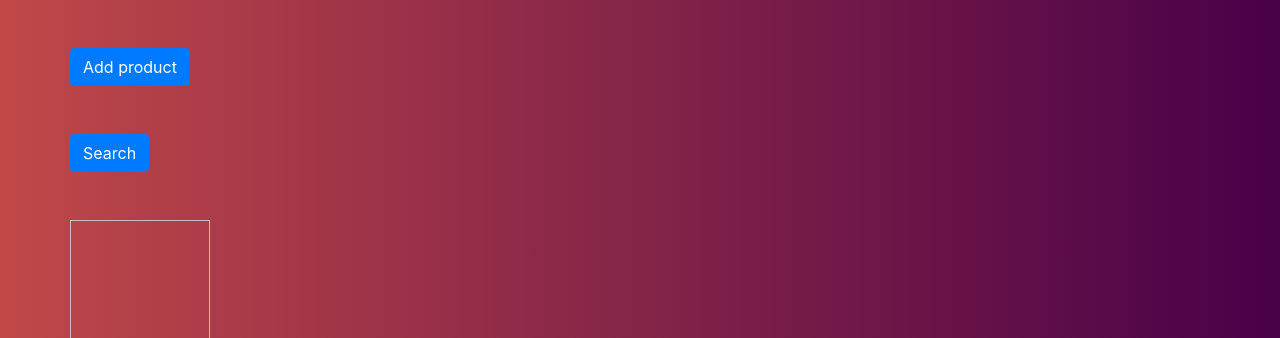
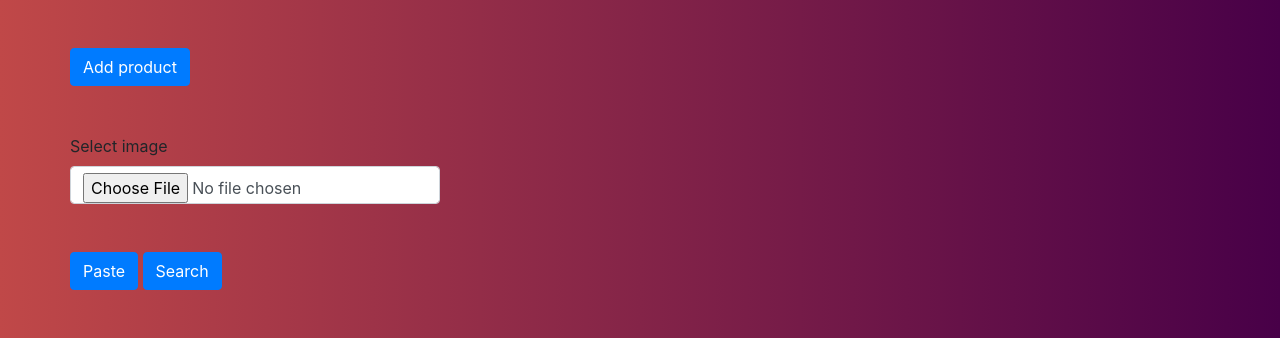
Before and after one commit to nguyentruongtuan/imagesearch, a Flask app: page / in a window 1280 px wide. Shown: the top 338 px of the page. Run offline with Flask 3, Linux system fonts and the light colour scheme; some libraries are stand-ins or nearby versions.

Commit message:
Add img input for searching

```diff
--- a/src/templates/index.html
+++ b/src/templates/index.html
@@ -31,37 +31,36 @@
   {% endblock %}
   <script>
 
+
     document.addEventListener('DOMContentLoaded', () => {
 
       // console.log(`copied '${value}' to clipboard`);
 
-      const btn = document.getElementById('paste-button')
+      const btn = document.getElementById('search-button')
+      const pasteButton = document.getElementById('paste-button')
+      const previewIMG = document.getElementById('search-image-preview')
 
       btn.addEventListener('click', async () => {
 
         try {
-          const clipboardItems = await navigator.clipboard.read();
-          for (const clipboardItem of clipboardItems) {
-            const imageTypes = clipboardItem.types.find(type => type.startsWith('image/'))
-            const blob = await clipboardItem.getType(imageTypes);
 
-            const response = await fetch('/api/search', {
-              method: 'POST',
-              body: blob,
+          const imageData = await fetch(previewIMG.src)
+          const response = await fetch('/api/search', {
+            method: 'POST',
+            body: await imageData.blob(),
 
-            })
+          })
 
-            document.getElementById('result').innerHTML = await response.text()
+          document.getElementById('result').innerHTML = await response.text()
 
-          }
         } catch (err) {
           console.error(err.name, err.message);
         }
       })
 
-      const previewIMG = document.getElementById('search-image-preview')
 
-      document.onpaste = async function (event) {
+
+      async function pasteImage(event) {
 
         console.log(event)
 
@@ -85,6 +84,55 @@
 
       }
 
+      const formFileLg = document.getElementById('formFile')
+      formFileLg.onchange = function() {
+        const [file] = formFileLg.files
+        if (file) {
+          previewIMG.src = URL.createObjectURL(file)
+        }
+      }
+
+
+      pasteButton.addEventListener('click', function (event) {
+        navigator.clipboard.read()
+        .then(data => {
+          try {
+            // const clipboardItems = await navigator.clipboard.read();
+            for (const clipboardItem of data) {
+
+
+              console.log(clipboardItem)
+
+              for (const type of clipboardItem.types) {
+
+                console.log(type)
+
+                if (type.indexOf('image') !== -1) {
+                  clipboardItem.getType(type)
+                    .then(blob => {
+                      console.log(blob)
+                       previewIMG.src = URL.createObjectURL(blob);
+                    })
+
+                }
+
+
+              }
+
+
+              event.preventDefault()
+
+            }
+          } catch (err) {
+            console.error(err.name, err.message);
+          }
+
+        })
+      })
+
+
+      document.onpaste = pasteImage
+
 
     })
 
@@ -101,10 +149,20 @@
         <a href="/product" class="btn btn-primary"> Add product </a>
       </div>
     </div>
+    <div class="row mb-5">
+            <div class="mb-6">
+              <label for="formFile" class="form-label">Select image</label>
+              <input class="form-control" type="file" id="formFile">
+            </div>
+    </div>
     <div class="row text-center text-white mb-5">
 
-      <div>
-        <button type="button" id="paste-button" class="btn btn-primary">Search</button>
+      <div class="mb-6">
+
+        <div>
+          <button type="button" id="paste-button" class="btn btn-primary">Paste</button>
+          <button type="button" id="search-button" class="btn btn-primary">Search</button>
+        </div>
       </div>
     </div>
     <div class="row text-center text-white mb-5">
@@ -112,7 +170,7 @@
       <img id="search-image-preview" width="200" height="200" />
 
     </div>
-    <div class="row text-white mb-12" >
+    <div class="row text-white mb-12">
       <div class="col-lg-12 mx-auto" id="result">
 
       </div>
```
